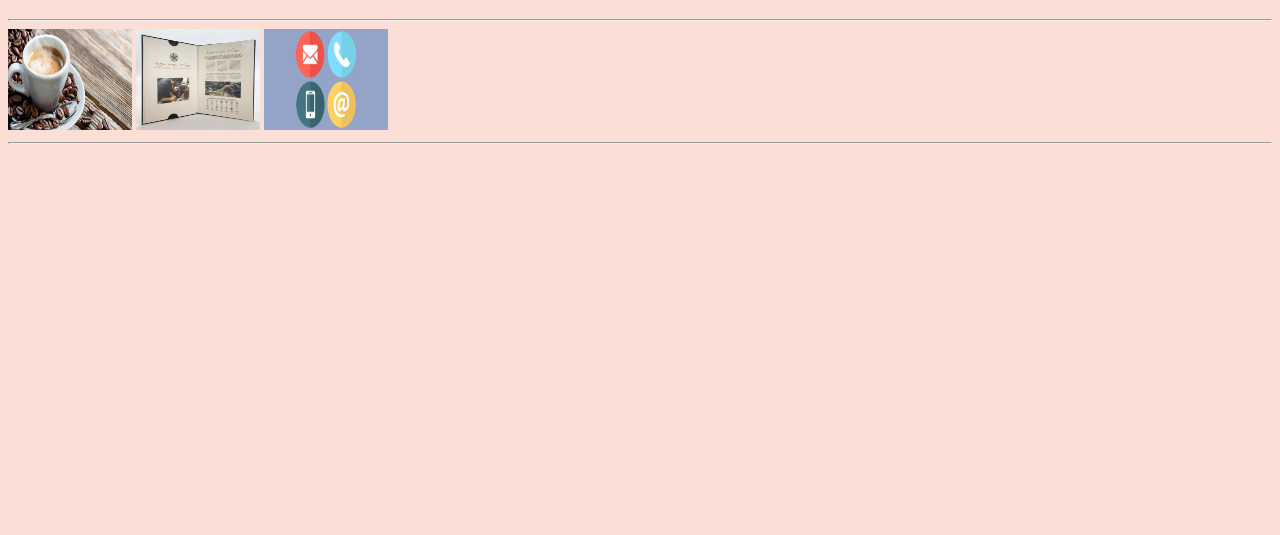
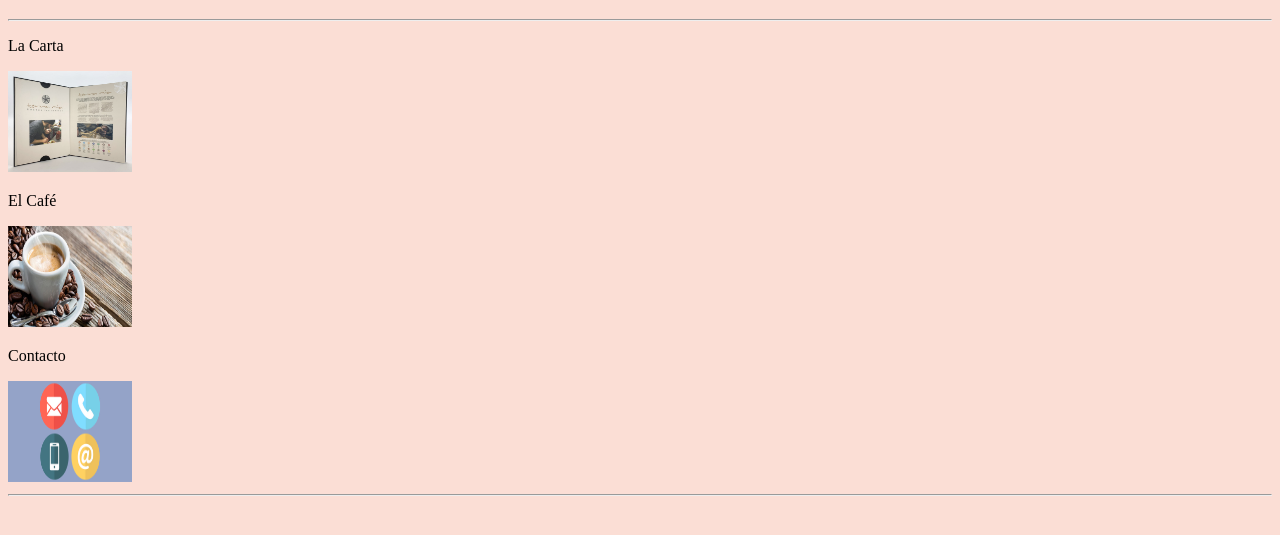
Before and after one commit to SergiGarc/LasHoras2, a plain HTML site: page LasHoras2/WebContent/index.html in a window 1280 px wide. Shown: the part 61-596 px from the top of the page. Drawn offline with Linux system fonts and the light colour scheme.

Commit message:
No soy alejandro

```diff
--- a/LasHoras2/WebContent/index.html
+++ b/LasHoras2/WebContent/index.html
@@ -8,8 +8,11 @@
 <body>
 <header id="Princ"><h1>Cafetería Las horas</h1></header>
 <hr>
+<p>La Carta</p>
+<img src=./pract4/img/Carta.jpg width=124 height=101 >
+<p>El Café</p>
 <img src=./pract4/img/Cafe.jpg width=124 height=101 >
-<img src=./pract4/img/Carta.jpg width=124 height=101 >
+<p>Contacto</p>
 <img src=./pract4/img/Contacto.png width=124 height=101 >
 <hr>
 </body>
```
